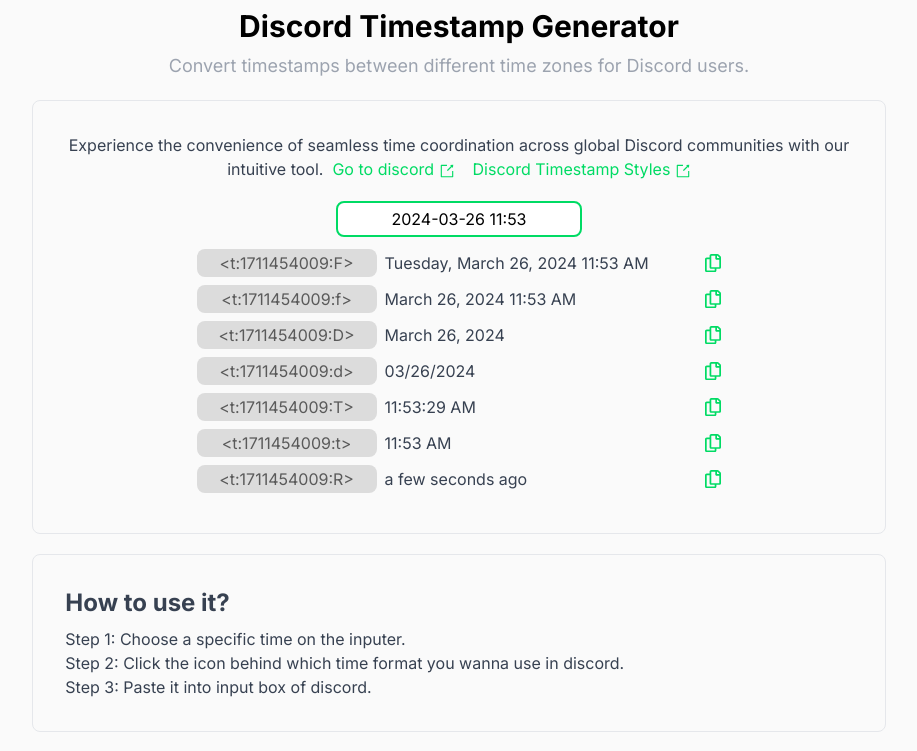
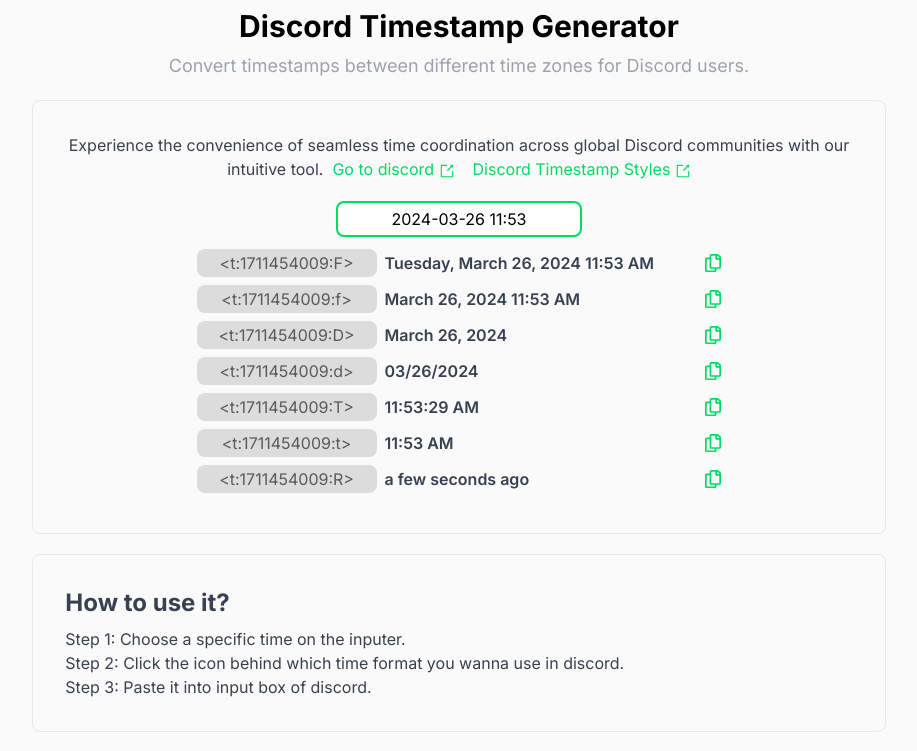
Before and after one commit to hadeshe93/discord-timestamp, a Next.js app: page / in a window 1280 px wide. Shown: the top 751 px of the page, without its empty margins (181-1098 px from the left). Built offline with nearby package versions, Linux system fonts and the light colour scheme.

Commit message:
feat: 调整字体样式

```diff
--- a/app/components/timestamp-ineractor.tsx
+++ b/app/components/timestamp-ineractor.tsx
@@ -123,7 +123,7 @@
                     <p>
                       {/* <code className='code'>{markdownText}</code> */}
                       <input className='code block sm:inline' id={`code-${item.format}`} type="text" value={markdownText} readOnly />
-                      <span className='ml-2 block sm:inline'>{item.render(dayjsObj)}</span>
+                      <span className='ml-2 block sm:inline font-semibold'>{item.render(dayjsObj)}</span>
                     </p>
                     <IconCopy className='manual-link' onClick={() => onCopy(codeId)} />
                   </div>
```
